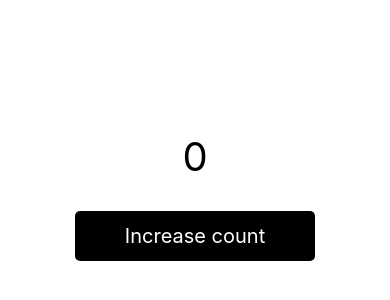
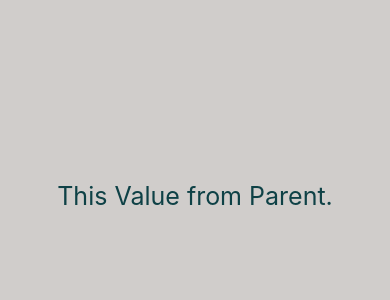
Before and after one commit to TechWithMuskan/MyFirstApp, a React Native app: screen / in a window 390 px wide. Shown: the part 226-526 px from the top of the page. Built offline with nearby package versions, Linux system fonts and the light colour scheme.

Commit message:
feat(component): lifecycle mounting

```diff
--- a/src/App.js
+++ b/src/App.js
@@ -1,8 +1,8 @@
 import React from 'react';
-import StateExample from './components/molecules/stateExample';
+import Parent from './components/mounting/parent';
 
 const App = () => {
-  return <StateExample />;
+  return <Parent />;
 };
 
 export default App;
--- /dev/null
+++ b/src/components/mounting/child.js
@@ -0,0 +1,46 @@
+import React, {Component} from 'react';
+import {Text, View, StyleSheet} from 'react-native';
+
+export class Child extends Component {
+  constructor(props) {
+    console.log('constructor :');
+    super(props);
+    this.state = {
+      name: 'from Child',
+    };
+  }
+
+  // componentDidMount() {
+  //   console.log('componentDidMount :');
+  //   this.setState({name: 'from did mount'});
+  // }
+
+  static getDerivedStateFromProps(props, state) {
+    console.log('getDerivedStateFromProps :');
+    return {name: props.nameFromParent};
+  }
+
+  render() {
+    console.log('render :');
+    return (
+      <View style={styles.container}>
+        <Text style={styles.textStyle}>This {this.state.name}</Text>
+      </View>
+    );
+  }
+}
+
+const styles = StyleSheet.create({
+  container: {
+    flex: 1,
+    alignItems: 'center',
+    justifyContent: 'center',
+    backgroundColor: '#d0cdcb',
+  },
+  textStyle: {
+    fontSize: 25,
+    color: '#0E4146',
+  },
+});
+
+export default Child;
--- /dev/null
+++ b/src/components/mounting/parent.js
@@ -0,0 +1,10 @@
+import React, {Component} from 'react';
+import Child from './child';
+
+export class Parent extends Component {
+  render() {
+    return <Child nameFromParent="Value from Parent." />;
+  }
+}
+
+export default Parent;
```
